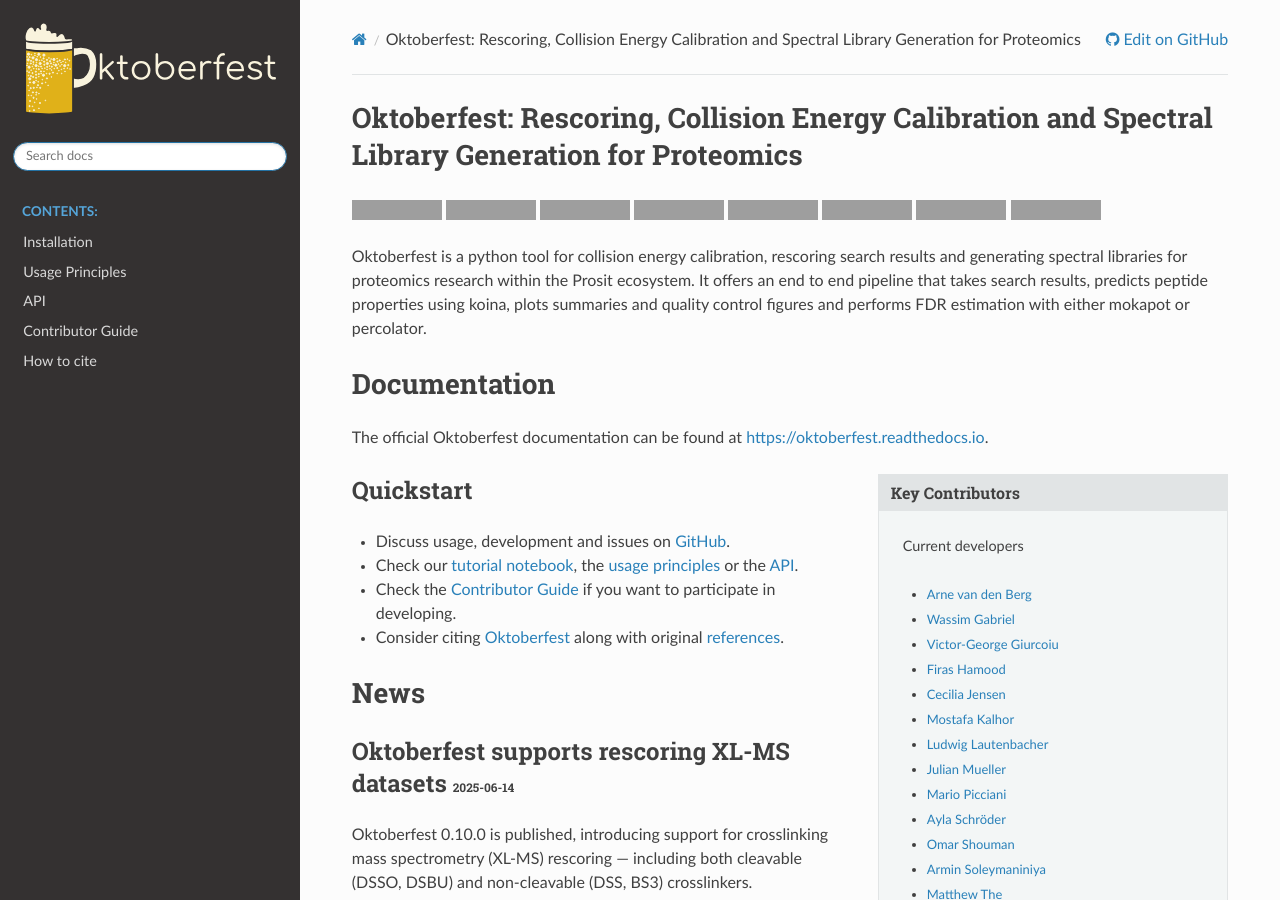
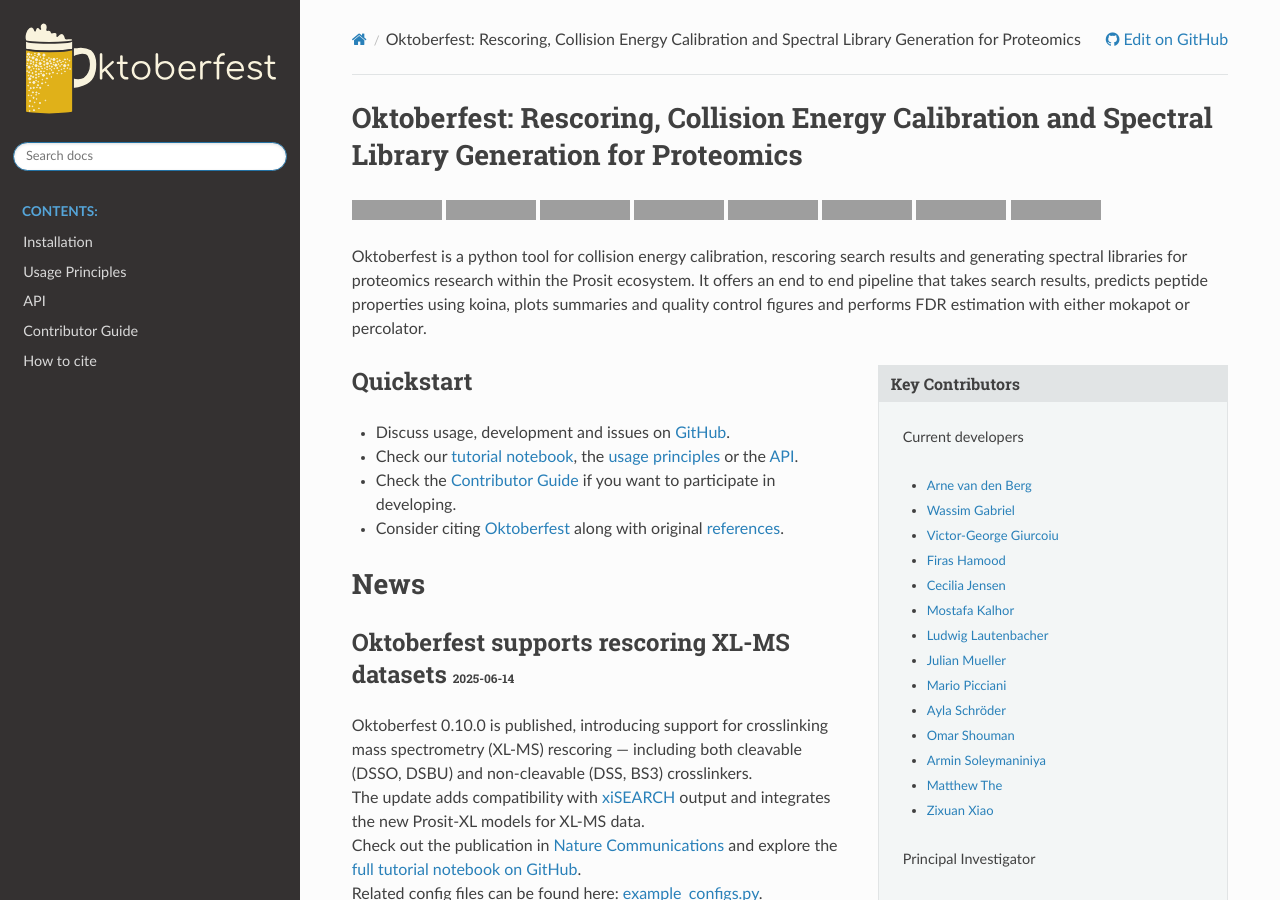
Before and after one commit to wilhelm-lab/oktoberfest, a Sphinx documentation site: the page built from docs/index.rst, in a window 1280 px wide and 900 px high, cut to the strip 0-900 px from the top of the window. Built offline with Sphinx 7.4.7 and the Read the Docs theme 3.1.0, drawn with Linux system fonts in a browser that asks for light colours; grey boxes are pictures that could not be loaded.

Commit message:
remove docs section from readme

```diff
--- a/README.rst
+++ b/README.rst
@@ -29,11 +29,6 @@
    :alt: Ruff
 
 Oktoberfest is a python tool for collision energy calibration, rescoring search results and generating spectral libraries for proteomics research within the Prosit ecosystem. It offers an end to end pipeline that takes search results, predicts peptide properties using koina, plots summaries and quality control figures and performs FDR estimation with either mokapot or percolator.
-
-Documentation
-==============
-
-The official Oktoberfest documentation can be found at `https://oktoberfest.readthedocs.io <https://oktoberfest.readthedocs.io>`__.
 
 How to cite
 ===========
--- a/docs/index.rst
+++ b/docs/index.rst
@@ -1,6 +1,6 @@
 
 .. include:: ../README.rst
-   :end-line: 37
+   :end-before: How to cite
 
 .. include:: _key_contributors.rst
 
```
